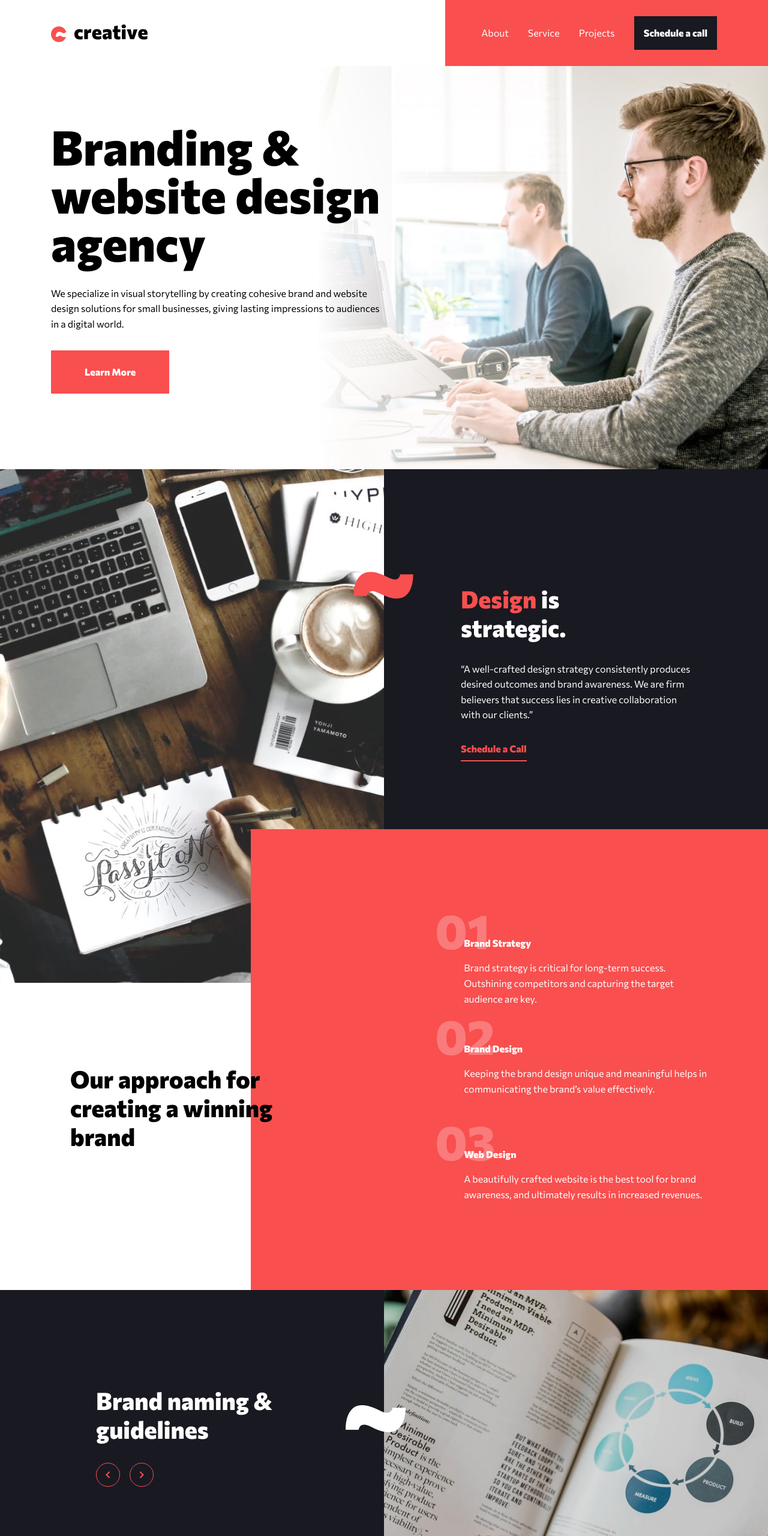
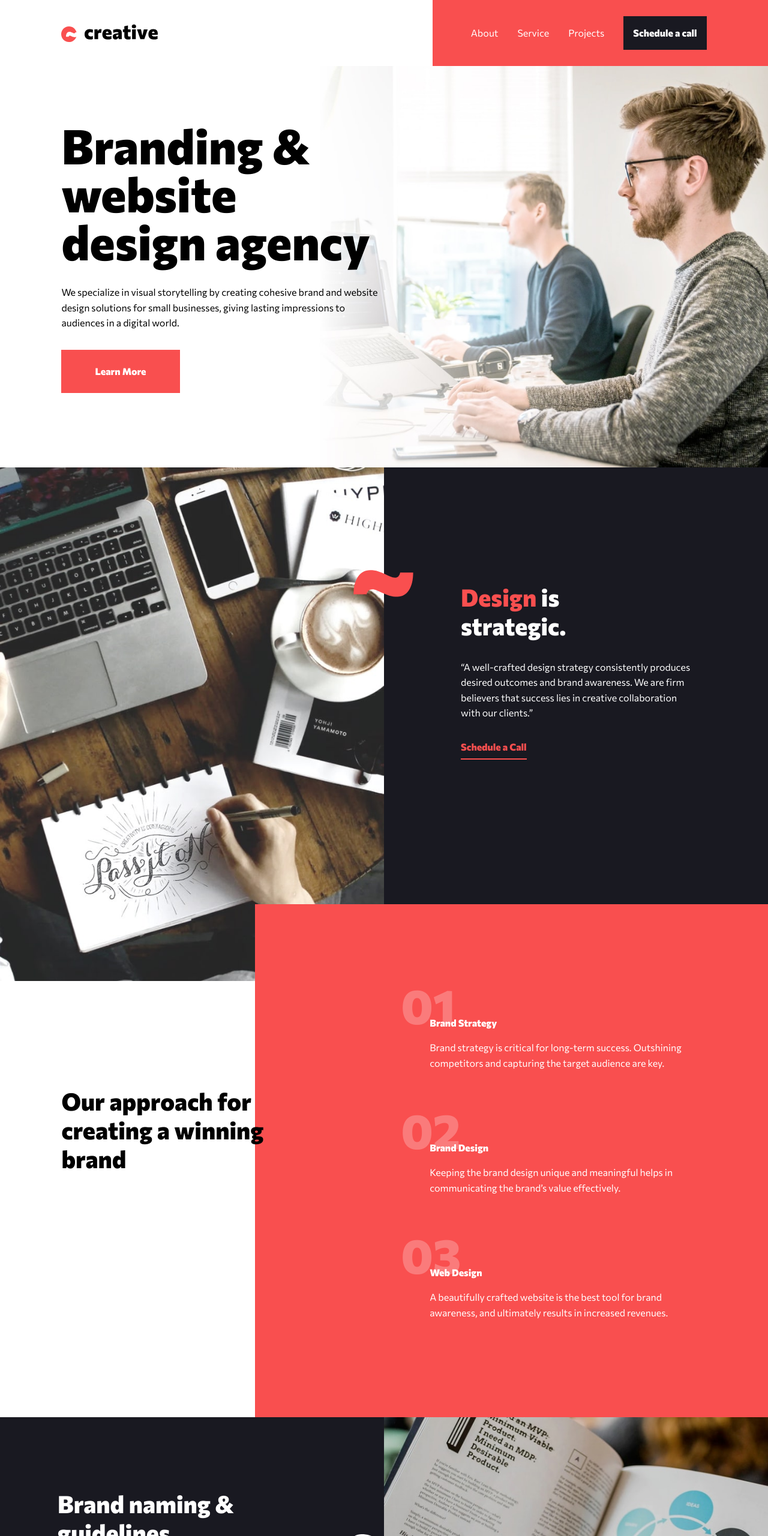
Before and after one commit to ngldigital/Creative-Agency-Website, a plain HTML site: page index.html in a window 1280 px wide. Shown: the top 2560 px of the page at 60% size. Drawn offline with nearby package versions, Linux system fonts and the light colour scheme; files that its build step writes are made by us from their sources; files whose address does not match are found by name.

Commit message:
Revised grid and breakpoints

```diff
--- a/css/styles.css
+++ b/css/styles.css
@@ -134,18 +134,9 @@
 }
 
 /* ================================= LAYOUT ================================= */
-.flex-container {
-  margin: 0 auto;
-  max-width: 64rem;
-  width: calc(100% - 3rem);
-}
-
 .grid-container {
   display: grid;
-  grid-template-columns: minmax(1em, 1fr) repeat(4, minmax(1em, 1fr)) minmax(
-      1em,
-      1fr
-    );
+  grid-template-columns: 5% repeat(6, 1fr) 5%;
 }
 
 /* ================================= BUTTONS ================================ */
@@ -194,11 +185,6 @@
 }
 
 /* ================================= UTILITY ================================ */
-.flex-row {
-  display: flex;
-  flex-direction: row;
-}
-
 .break::after {
   content: "\a";
   white-space: pre;
@@ -221,10 +207,11 @@
   top: 0;
   left: 0;
   z-index: 1;
-  display: flex;
 }
 
 .nav {
+  grid-column: 2/8;
+
   display: flex;
   align-items: center;
   justify-content: space-between;
@@ -242,6 +229,7 @@
   background: var(--white);
   margin-top: var(--mb-6);
   padding-bottom: var(--mb-6);
+  grid-column: 1/-1;
 }
 
 .home-image {
@@ -250,7 +238,7 @@
 }
 
 .home-data {
-  grid-column: 2/6;
+  grid-column: 2/8;
 }
 
 .home-image-mobile {
@@ -263,7 +251,6 @@
 
 /* ================================ SECTION 1 =============================== */
 .section1 {
-  position: relative;
   background: var(--tertiary);
 }
 
@@ -271,16 +258,16 @@
   grid-column: 1/-1;
 }
 
+.sec1-content {
+  position: relative;
+  padding: 4.5rem 0;
+  grid-column: 2/8;
+}
+
 .sec1-line {
   max-width: 63px;
   position: absolute;
-  top: -3%;
-}
-
-.sec1-content {
-  position: relative;
-  padding: 4.5rem 0;
-  grid-column: 2/6;
+  top: -5%;
 }
 
 .sec1-image-mobile {
@@ -298,12 +285,12 @@
 }
 
 .sec2-col1 {
-  padding: 6rem 0 1rem 0;
-  grid-column: 2/6;
+  margin-top: var(--mb-6);
+  grid-column: 2/8;
 }
 
 .sec2-col2 {
-  grid-column: 2/6;
+  grid-column: 2/8;
   margin-bottom: var(--mb-4);
 }
 
@@ -313,7 +300,7 @@
 }
 
 .sec2-subcontent {
-  margin-left: 1rem;
+  margin-left: var(--mb-1);
   position: absolute;
   top: 50;
 }
@@ -328,19 +315,20 @@
 }
 
 .sec3-col2 {
-  grid-column: 2/6;
+  grid-column: 2/8;
 }
 
 .sec3-subcontent {
   text-align: right;
   position: absolute;
   top: 80%;
-  right: 8%;
+  right: 5%;
 }
 
 .sec3-col2 {
   padding: 4.5rem 0;
   position: relative;
+  grid-column: 2/8;
 }
 
 .sec3-line {
@@ -349,7 +337,13 @@
   position: absolute;
 }
 
+.button-group {
+  display: flex;
+  flex-direction: row;
+}
+
 .slider-image-mobile {
+  display: block;
   width: 100%;
 }
 
@@ -365,7 +359,7 @@
 }
 
 .footer {
-  grid-column: 2/6;
+  grid-column: 2/8;
 }
 
 .button-group {
@@ -383,13 +377,22 @@
 @media (min-width: 768px) {
   /* ================================= LAYOUT ================================= */
   .grid-container {
-    display: grid;
-    grid-template-columns: 1fr repeat(10, 4.313rem) 1fr;
+    grid-template-columns: 5% repeat(10, 1fr) 5%;
   }
 
   /* ================================= HEADER ================================= */
   .header {
-    background: linear-gradient(to right, #ffffff, #ffffff 40%, #f94f4f 40%);
+    background: linear-gradient(to right, #ffffff, #ffffff 80%, #f94f4f 80%);
+  }
+
+  .nav {
+    grid-column: 2/12;
+  }
+
+  .nav-menu {
+    background: var(--primary);
+    height: 100%;
+    padding-left: var(--mb-3);
   }
 
   /* SHOW MENU */
@@ -427,10 +430,6 @@
 
   /* ================================== MAIN ================================== */
   .main {
-    max-height: 37.5rem;
-  }
-
-  .main {
     margin-top: var(--mb-6);
     padding-bottom: 0;
   }
@@ -463,7 +462,7 @@
 
   /* ================================ SECTION 1 =============================== */
   .section1 {
-    background: none;
+    background: var(--tertiary);
     z-index: -1;
   }
 
@@ -494,21 +493,21 @@
 
   /* ================================ SECTION 2 =============================== */
   .section2 {
+    position: relative;
     background: none;
     margin: -20% auto 0 auto;
   }
 
   .sec2-col1 {
-    background: var(--white);
     padding: 7.5rem 2rem;
-    margin-top: 18%;
+    margin-top: 50%;
     height: 45rem;
     grid-column: 1/6;
   }
 
   .sec2-col2 {
     background: var(--primary);
-    padding: 7.5rem 2rem;
+    padding: 7.5rem 2rem 0 2rem;
     grid-column: 6/-1;
     margin-bottom: 0;
   }
@@ -518,7 +517,7 @@
   }
 
   .sec2-content {
-    margin: 0 1.2rem 5rem;
+    margin: 0 1.2rem 7rem;
   }
 
   /* ================================ SECTION 3 =============================== */
@@ -532,8 +531,8 @@
     grid-row: 1/2;
   }
   .sec3-col2 {
-    height: 352px;
-
+    position: relative;
+    height: 70%;
     background: var(--tertiary);
     padding: 5rem 2rem 4rem 2rem;
     grid-column: 1/7;
@@ -548,6 +547,7 @@
   }
 
   .sec3-line {
+    position: absolute;
     display: block;
     top: 30%;
     left: 90%;
@@ -568,6 +568,7 @@
   .footer {
     display: flex;
     flex-direction: row;
+    justify-content: space-between;
     grid-column: 2/12;
   }
 
@@ -581,26 +582,14 @@
 /* ========================================================================== */
 @media (min-width: 1110px) {
   /* ================================= LAYOUT ================================= */
-  .flex-container {
-    max-width: 69.375rem;
-    width: calc(100% - 3rem);
-  }
-
   .grid-container {
-    grid-template-columns:
-      1fr
-      repeat(10, 6.938rem) 1fr;
+    grid-template-columns: 8% repeat(10, 1fr) 8%;
   }
 
   /* ================================= HEADER ================================= */
   .header {
-    background: linear-gradient(to right, #ffffff, #ffffff 58%, #f94f4f 58%);
+    background: linear-gradient(to right, #ffffff, #ffffff 80%, #f94f4f 80%);
   }
-
-  .main {
-    max-height: 50rem;
-  }
-
   .home-image {
     grid-column: 6/-1;
   }
@@ -616,6 +605,8 @@
   /* ================================== MAIN ================================== */
   .home-image-desktop {
     display: block;
+    height: 100%;
+    width: 100%;
   }
 
   .home-image-mobile,
@@ -630,7 +621,7 @@
   }
 
   .sec1-content .paragraph-white {
-    max-width: 27.813rem;
+    max-width: 28rem;
   }
 
   .sec1-line {
@@ -657,15 +648,16 @@
   /* ================================ SECTION 2 =============================== */
   .section2 {
     position: relative;
+    margin: -10% auto 0 auto;
   }
 
   .sec2-col1 {
     position: absolute;
-    top: 25%;
-    background: none;
-    grid-column: 2/6;
+    top: -10%;
+    grid-column: 2/7;
     grid-row: 1/2;
-    z-index: 2;
+    z-index: 1;
+    padding: 7.5rem 0;
   }
 
   .sec2-col1 .h3-white {
@@ -675,14 +667,15 @@
   .sec2-col2 {
     grid-column: 5/-1;
     grid-row: 1/2;
+    padding-bottom: var(--mb-6);
   }
 
   .sec2-content {
-    padding-left: 16rem;
+    padding-left: 12rem;
   }
 
   .sec2-subcontent {
-    margin: 0.5rem var(--mb-3);
+    margin: 1rem var(--mb-3);
     max-width: 27.813rem;
   }
 
@@ -696,7 +689,7 @@
     grid-row: 1/2;
   }
   .sec3-col2 {
-    padding: 10rem 10rem 20rem 10rem;
+    padding: 7.5rem 15%;
 
     background: var(--tertiary);
     grid-column: 1/7;
--- a/index.html
+++ b/index.html
@@ -27,8 +27,8 @@
 
 
     <!-- =============================== HEADER ================================ -->
-    <header class="header">
-      <nav class="nav flex-container">
+    <header class="header grid-container">
+      <nav class="nav">
         <!-- LOGO -->
         <a class="nav-logo" href="index.html"
           ><img
@@ -197,8 +197,8 @@
           src="/creativeagency-website/img/desktop/bg-pattern-wavy-white.svg"
           alt="bg-pattern-wave-white"
         />
-        <h3 class="h3-white">Brand naming & guidelines</h3>
-        <div class="button-group flex-row">
+        <h3 class="h3-white"><span class="break">Brand naming & </span>guidelines</h3>
+        <div class="button-group">
           <img
             class="left-chevron"
             src="/creativeagency-website/img/desktop/icon-arrow-previous.svg"
@@ -216,12 +216,10 @@
     <!-- ============================== SECTION 4 ============================== -->
     <section class="section4 grid-container">
       <div class="footer">
-        <h3 class="h3-black">Let's build something great together.</h3>
+        <h3 class="h3-black"><span class="break">Let's build something </span>great together.</h3>
         <button class="btn btn-primary">Schedule a Call</button>
       </div>
     </section>
-
-    <!-- ============================== OTHER JS =============================== -->
 
     <!-- =============================== MAIN JS =============================== -->
     <!-- <script src="./js/script.js"></script> -->
```
